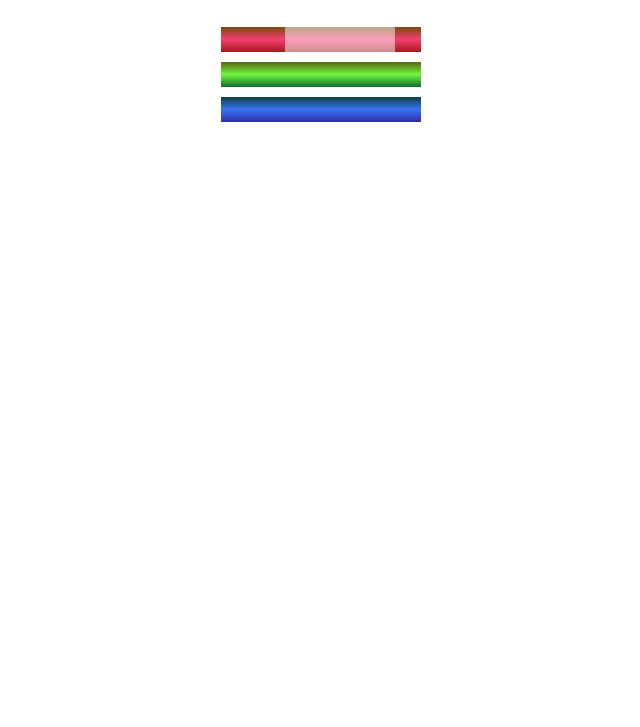
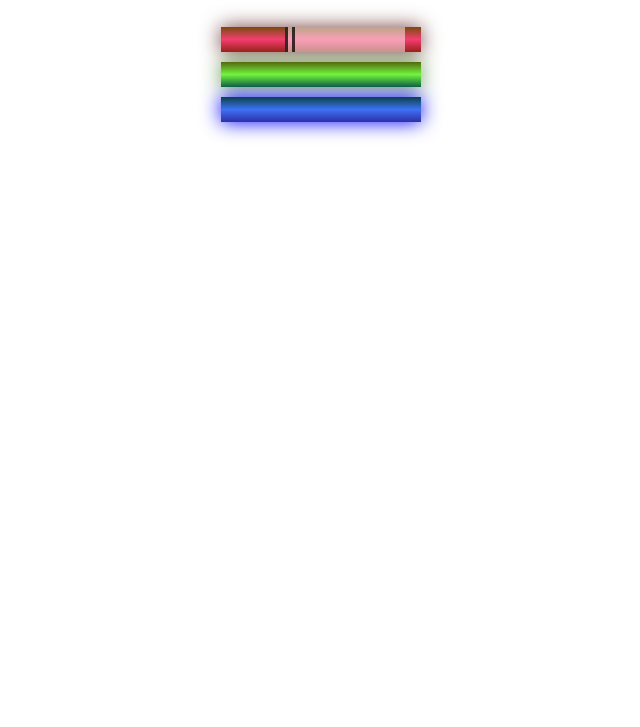
Before and after one commit to nycoleochieng/colormarkers, a plain HTML site: page index.html in a window 1280 px wide. Shown: the part 73-800 px from the top of the page, without its empty margins (319-959 px from the left). Drawn offline with Linux system fonts and the light colour scheme.

Commit message:
adding box shadoes to markers

```diff
--- a/styles.css
+++ b/styles.css
@@ -22,6 +22,7 @@ h1 {
   width: 110px;
   height: 25px;
   background-color: rgba(255, 255, 255, 0.5);
+  border-left: 10px double rgba(0, 0, 0, 0.75);
 }
 
 .cap, .sleeve {
@@ -30,12 +31,15 @@ h1 {
 
 .red {
   background: linear-gradient(rgb(122, 74, 14), rgb(245, 62, 113), rgb(162, 27, 27));
+  box-shadow: 0 0 20px 0 rgba(83, 14, 14, 0.8);
 }
 
 .green {
   background: linear-gradient(#55680D, #71F53E, #116C31);
+  box-shadow: 0 0 20px 0 #3B7E20CC;
 }
 
 .blue {
   background: linear-gradient(hsl(186, 76%, 16%), hsl(223, 90%, 60%), hsl(240, 56%, 42%));
+  box-shadow: 0 0 20px 0 blue;
 }
```
Lines whose indentation alone changed are shown as unchanged.
